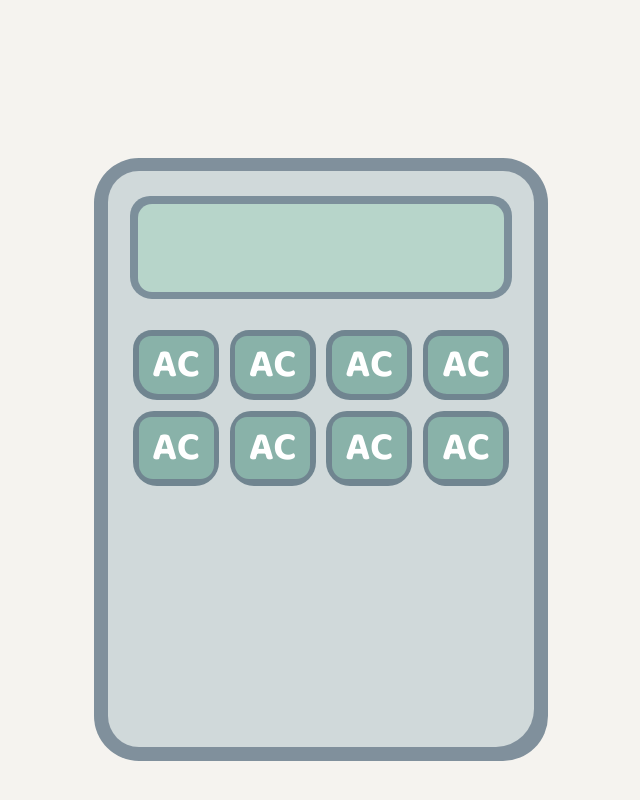
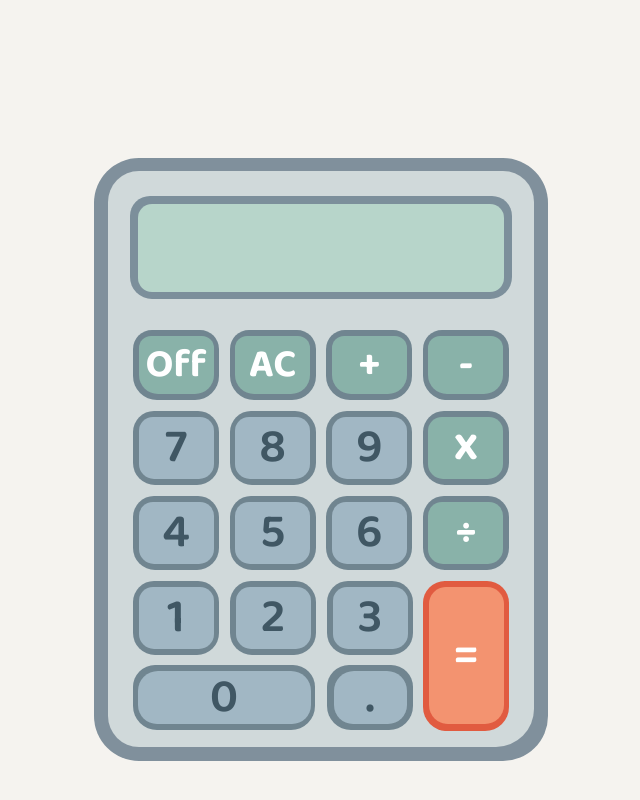
Before and after one commit to racheltindoy/calculator, a plain HTML site: page index.html in a window 1280 px wide. Shown: the whole page, without its empty margins (319-959 px from the left). Drawn offline with Linux system fonts and the light colour scheme.

Commit message:
Update basic calculator design

```diff
--- a/index.html
+++ b/index.html
@@ -13,17 +13,47 @@
 			<div id="screen_outer"><div id="screen_inner"></div></div>
 			<div id="btn_con">
 				<div id="row1" class="btn_rows">
+					<div class="btn_holder"><button id="btn1" class="btn off">Off</button></div>
 					<div class="btn_holder"><button id="btn1" class="btn">AC</button></div>
-					<div class="btn_holder"><button id="btn1" class="btn">AC</button></div>
-					<div class="btn_holder"><button id="btn1" class="btn">AC</button></div>
-					<div class="btn_holder"><button id="btn1" class="btn">AC</button></div>
+					<div class="btn_holder"><button id="btn1" class="btn">+</button></div>
+					<div class="btn_holder"><button id="btn1" class="btn">-</button></div>
 				</div>
 				<div id="row2" class="btn_rows">
-					<div class="btn_holder"><button id="btn1" class="btn">AC</button></div>
-					<div class="btn_holder"><button id="btn1" class="btn">AC</button></div>
-					<div class="btn_holder"><button id="btn1" class="btn">AC</button></div>
-					<div class="btn_holder"><button id="btn1" class="btn">AC</button></div>
+					<div class="btn_holder"><button id="btn1" class="btn gray">7</button></div>
+					<div class="btn_holder"><button id="btn1" class="btn gray">8</button></div>
+					<div class="btn_holder"><button id="btn1" class="btn gray">9</button></div>
+					<div class="btn_holder"><button id="btn1" class="btn">X</button></div>
 				</div>
+				<div id="row3" class="btn_rows">
+					<div class="btn_holder"><button id="btn1" class="btn gray">4</button></div>
+					<div class="btn_holder"><button id="btn1" class="btn gray">5</button></div>
+					<div class="btn_holder"><button id="btn1" class="btn gray">6</button></div>
+					<div class="btn_holder"><button id="btn1" class="btn">÷</button></div>
+				</div>
+
+				<div class="row4_row5_equals_con">
+					<div class="row4_row5_con">
+						<div id="row4">
+							<div class="btn_rows">
+								<div class="btn_holder"><button id="btn1" class="btn gray">1</button></div>
+								<div class="btn_holder"><button id="btn1" class="btn gray">2</button></div>
+								<div class="btn_holder"><button id="btn1" class="btn gray">3</button></div>
+							</div>
+						</div>
+
+						<div id="row5">
+							<div class="btn_rows">
+								<div class="btn_holder zero"><button id="btn1" class="btn gray">0</button></div>
+								<div class="btn_holder point"><button id="btn1" class="btn gray">.</button></div>
+							</div>
+						</div>
+					</div>
+					<!-- end .row4_row5_con -->
+
+					<div class="btn_holder equals"><button id="btn1" class="btn gray">=</button></div>
+				</div>
+
+
 			</div>
 		</div>
 	</div>
--- a/style.css
+++ b/style.css
@@ -37,5 +37,23 @@ body {width: 100%;height: 100%;display: flex;justify-content: center;/* align-it
 .btn_rows {display: flex; justify-content: space-between;}
 .btn_holder .btn {width: 75px;height: 58px;background-color: #89b2a9;border-radius: 12px 12px 19px 19px;border: 0px;margin-top: 6px;font-family: "Baloo 2", sans-serif;color: #fff;font-size:40px;font-weight: 700;line-height: 100%;}
 #row2 {margin-top: 11px;}
-#row2 .btn_holder {height: 75px;border-radius: 21px 21px 24px 24px;}
-#row2 .btn {height: 62px;border-radius;: ;border-radius: 12px 12px 14px 14px;}
+#row2 .btn_holder, #row3 .btn_holder, #row4 .btn_holder {height: 74px;border-radius: 21px 21px 22px 22px;}
+#row2 .btn, #row3 .btn, #row4 .btn {height: 62px;border-radius: 14px 14px 15px 15px;}
+#row3 {margin-top: 11px;}
+.btn.gray {background: #a1b7c4;color: #405764 !important;font-size: 48px;line-height: 100%;font-weight: 600;}
+.btn.green {}
+.row4_row5_equals_con {margin-top: 11px; display: flex; justify-content: space-between;}
+.row4_row5_con {width: 280px;height: 150px;}
+.zero {width: 182px;height: 65px;border-radius: 22px 22px 24px 24px;}
+.zero .btn, .point .btn {width: 173px;border-radius: 20px 20px 19px 19px;}
+.point {height: 65px;border-radius: 22px 22px 24px 24px;}
+.point .btn {width: 73px; }
+
+#row5 {margin-top: 10px;}
+#row5 .btn {height: 53px; }
+
+
+.equals {width: 86px;height: 150px;border-radius: 22px 22px 24px 24px; background-color: #e15b40; }
+.equals .btn {height: 137px; border-radius: 17px 17px 19px 19px; background-color: #f39370; color: #fff !important;}
+
+/* .off {background-color: red !important;} */
```
